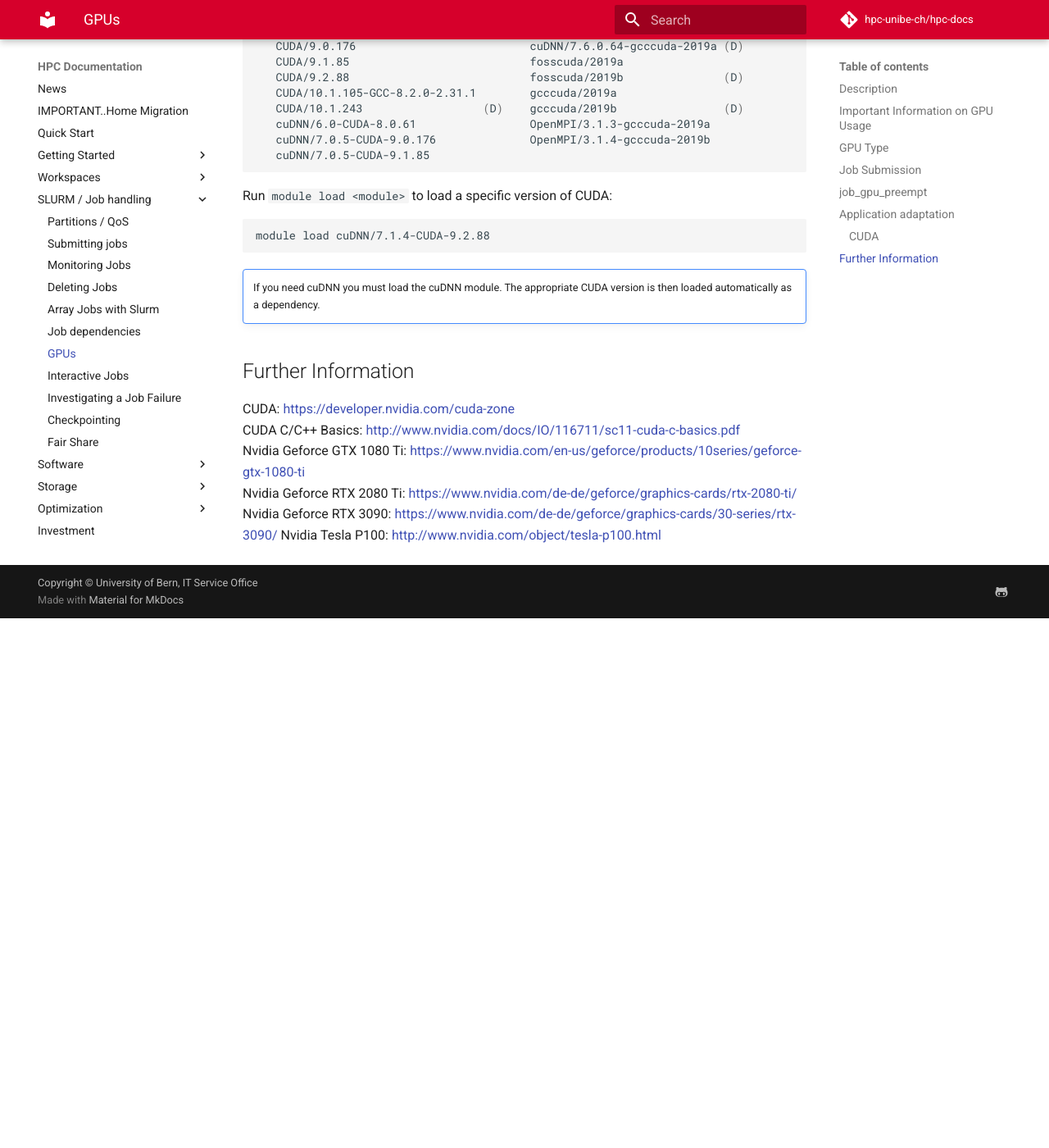
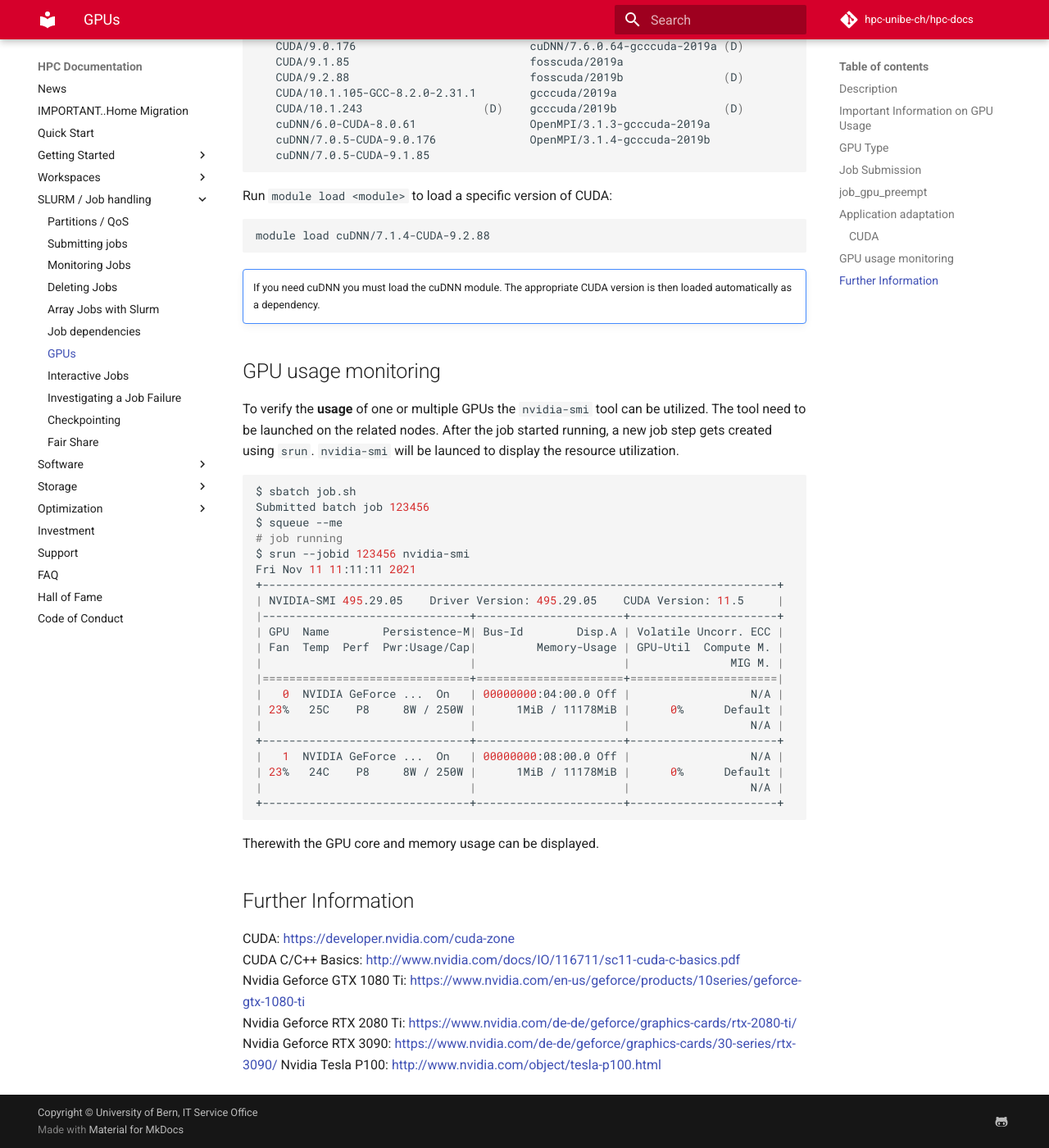
Before and after one commit to hpc-unibe-ch/hpc-unibe-ch.github.io, an MkDocs documentation site: the page built from docs/slurm/gpus.md, in a window 1280 px wide and 1400 px high, scrolled down 1931 px. Shown: the whole window at 82% size. Built offline with MkDocs 1.6.1 and Material for MkDocs 9.7.7, drawn with Linux system fonts in a browser that asks for light colours; comment, search, counter and statistics services are not loaded; before the commit the page ends 2685 px from its top, so only the background shows below that.

Commit message:
add GPU monitoring

````diff
--- a/docs/slurm/gpus.md
+++ b/docs/slurm/gpus.md
@@ -80,6 +80,35 @@
 !!! types note ""
     If you need cuDNN you must load the cuDNN module. The appropriate CUDA version is then loaded automatically as a dependency.
 
+## GPU usage monitoring
+
+To verify the **usage** of one or multiple GPUs the `nvidia-smi` tool can be utilized. The tool need to be launched on the related nodes. After the job started running, a new job step gets created using `srun`. `nvidia-smi` will be launced to display the resource utilization.
+
+```Bash
+$ sbatch job.sh
+Submitted batch job 123456
+$ squeue --me
+# job running
+$ srun --jobid 123456 nvidia-smi
+Fri Nov 11 11:11:11 2021
++-----------------------------------------------------------------------------+
+| NVIDIA-SMI 495.29.05    Driver Version: 495.29.05    CUDA Version: 11.5     |
+|-------------------------------+----------------------+----------------------+
+| GPU  Name        Persistence-M| Bus-Id        Disp.A | Volatile Uncorr. ECC |
+| Fan  Temp  Perf  Pwr:Usage/Cap|         Memory-Usage | GPU-Util  Compute M. |
+|                               |                      |               MIG M. |
+|===============================+======================+======================|
+|   0  NVIDIA GeForce ...  On   | 00000000:04:00.0 Off |                  N/A |
+| 23%   25C    P8     8W / 250W |      1MiB / 11178MiB |      0%      Default |
+|                               |                      |                  N/A |
++-------------------------------+----------------------+----------------------+
+|   1  NVIDIA GeForce ...  On   | 00000000:08:00.0 Off |                  N/A |
+| 23%   24C    P8     8W / 250W |      1MiB / 11178MiB |      0%      Default |
+|                               |                      |                  N/A |
++-------------------------------+----------------------+----------------------+
+```
+Therewith the GPU core and memory usage can be displayed.
+
 ## Further Information
 
 CUDA: [https://developer.nvidia.com/cuda-zone](https://developer.nvidia.com/cuda-zone)
````
